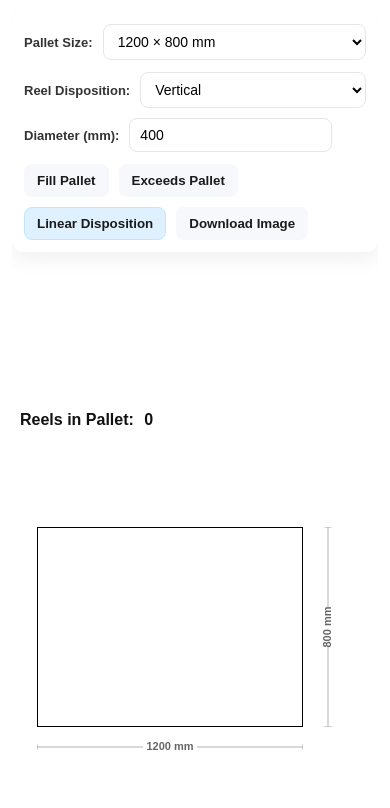
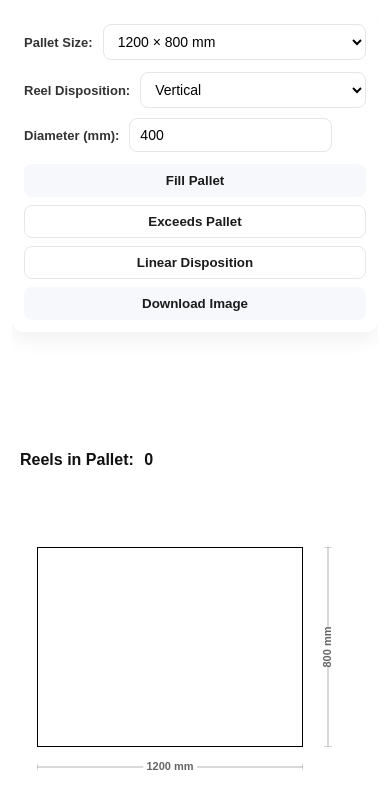
Before and after one commit to Rorcaid/modelo_paletes, a plain HTML site: page index.html in a window 390 px wide. Drawn offline with Linux system fonts and the light colour scheme.

Commit message:
sidebar: vertical button layout

```diff
--- a/style.css
+++ b/style.css
@@ -92,6 +92,37 @@ form#controls {
   flex-wrap: wrap;
 }
 
+/* Stack action buttons vertically for a clean sidebar flow */
+form#controls .form-row:last-of-type {
+  display: flex;
+  flex-direction: column;
+  gap: 10px;
+  align-items: stretch;
+}
+
+form#controls .form-row:last-of-type button {
+  width: 100%;
+  text-align: center;
+}
+
+/* Keep toggles visually subtle but full-width to match the stacked layout */
+#exceedToggle,
+#linearToggle {
+  width: 100%;
+  background: #fff;
+  border: 1px solid #e6e6e6;
+}
+
+/* Slightly separate groups on narrow screens */
+@media (max-width: 480px) {
+  form#controls {
+    padding: 12px;
+  }
+  form#controls .form-row:last-of-type {
+    gap: 8px;
+  }
+}
+
 /* Labels e inputs básicos */
 label {
   font-size: 13px;
@@ -124,7 +155,9 @@ button {
   cursor: pointer;
   font-weight: 700;
   color: #1b1b1b;
-  transition: background 120ms ease, transform 80ms ease;
+  transition:
+    background 120ms ease,
+    transform 80ms ease;
 }
 
 button:hover {
```
